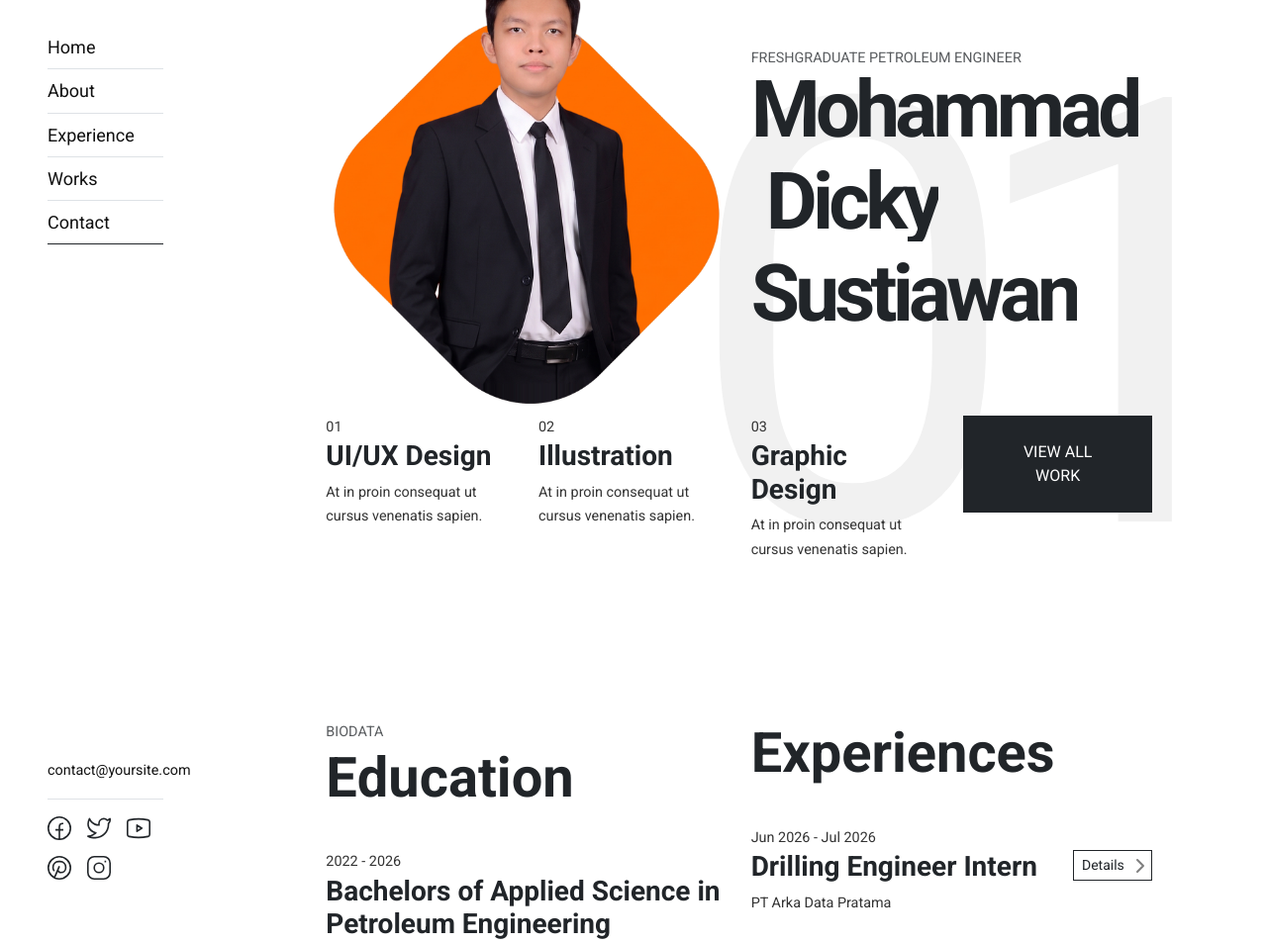
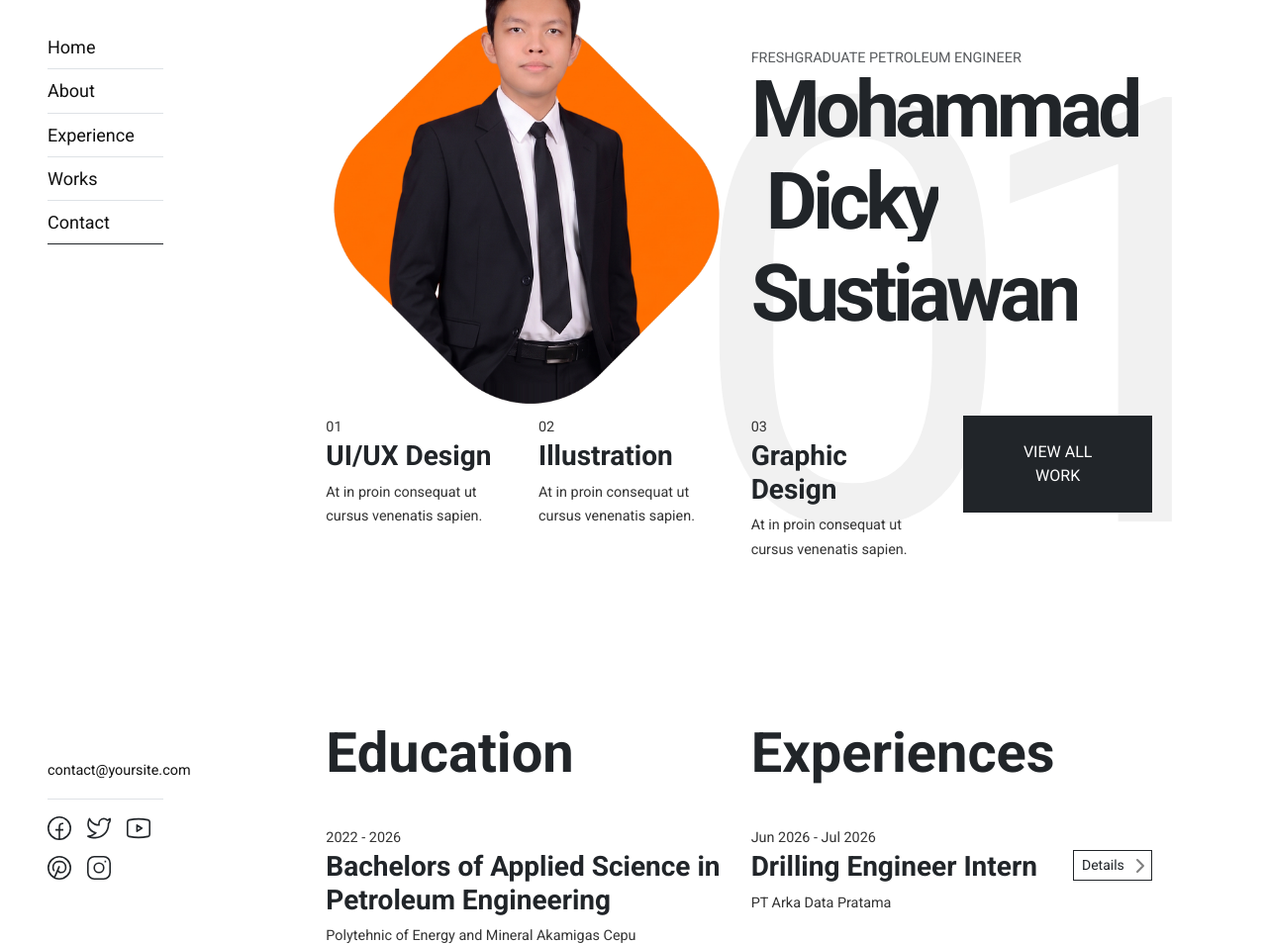
Before and after one commit to MohammadDickySustiawan/Mohammad-Dicky-Sustiawan, a plain HTML site: page index.html in a window 1280 px wide. Shown: the part 97-1051 px from the top of the page at 99% size. Drawn offline with nearby package versions, Linux system fonts and the light colour scheme.

Commit message:
Update index.html

```diff
--- a/index.html
+++ b/index.html
@@ -285,7 +285,6 @@
           <section id="about" class="my-5 py-5 bg-text" data-text="02">
             <div class="row d-flex flex-wrap" data-aos="fade-up">
               <div class="col-lg-6 pb-5">
-                <span class="text-muted text-uppercase">BIODATA</span>
                 <h2 class="display-4 txt-fx slide-up">Education</h2>
                 <div class="data-info py-3" data-aos="fade-up">
                   <span class="meta-date">2022 - 2026</span>
```
